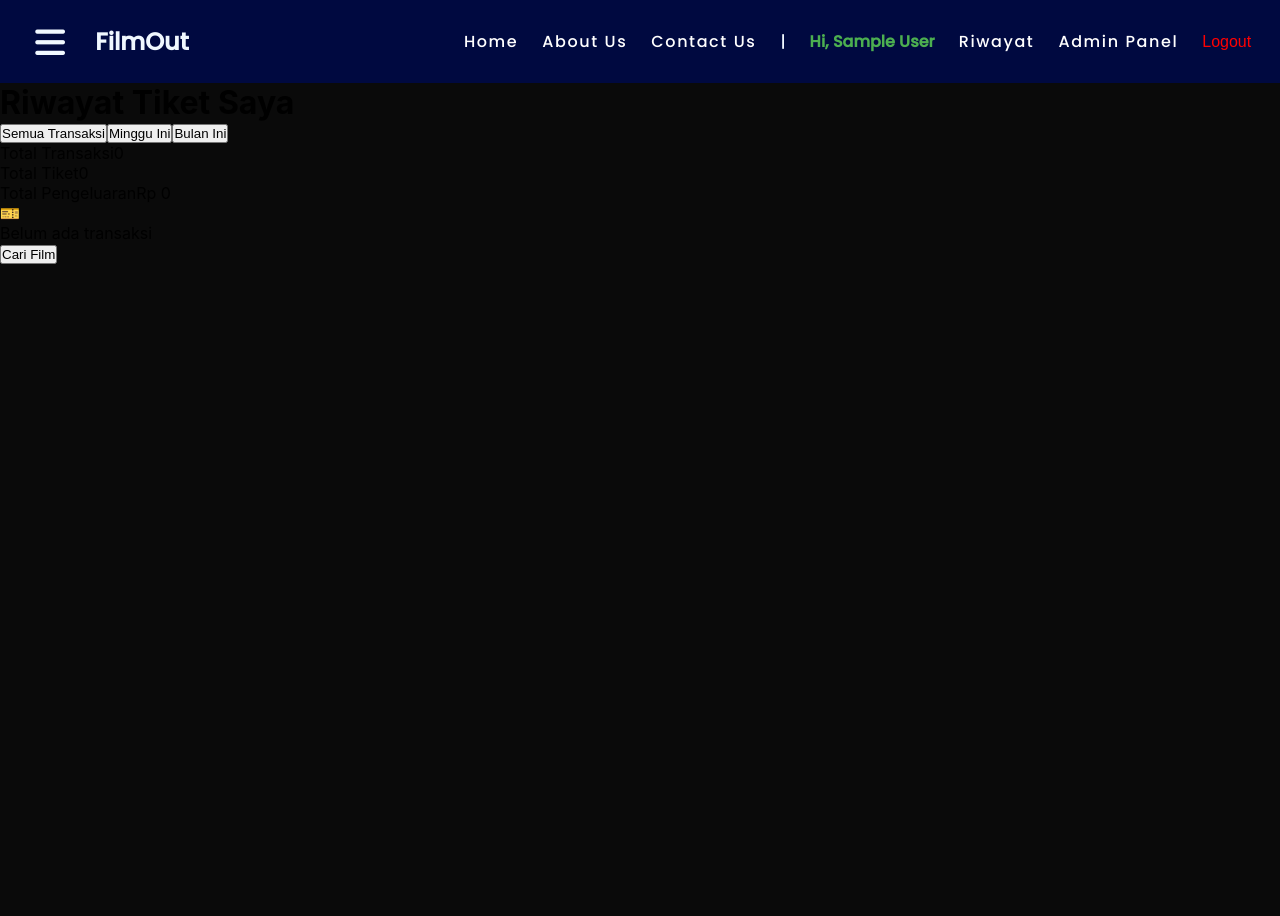
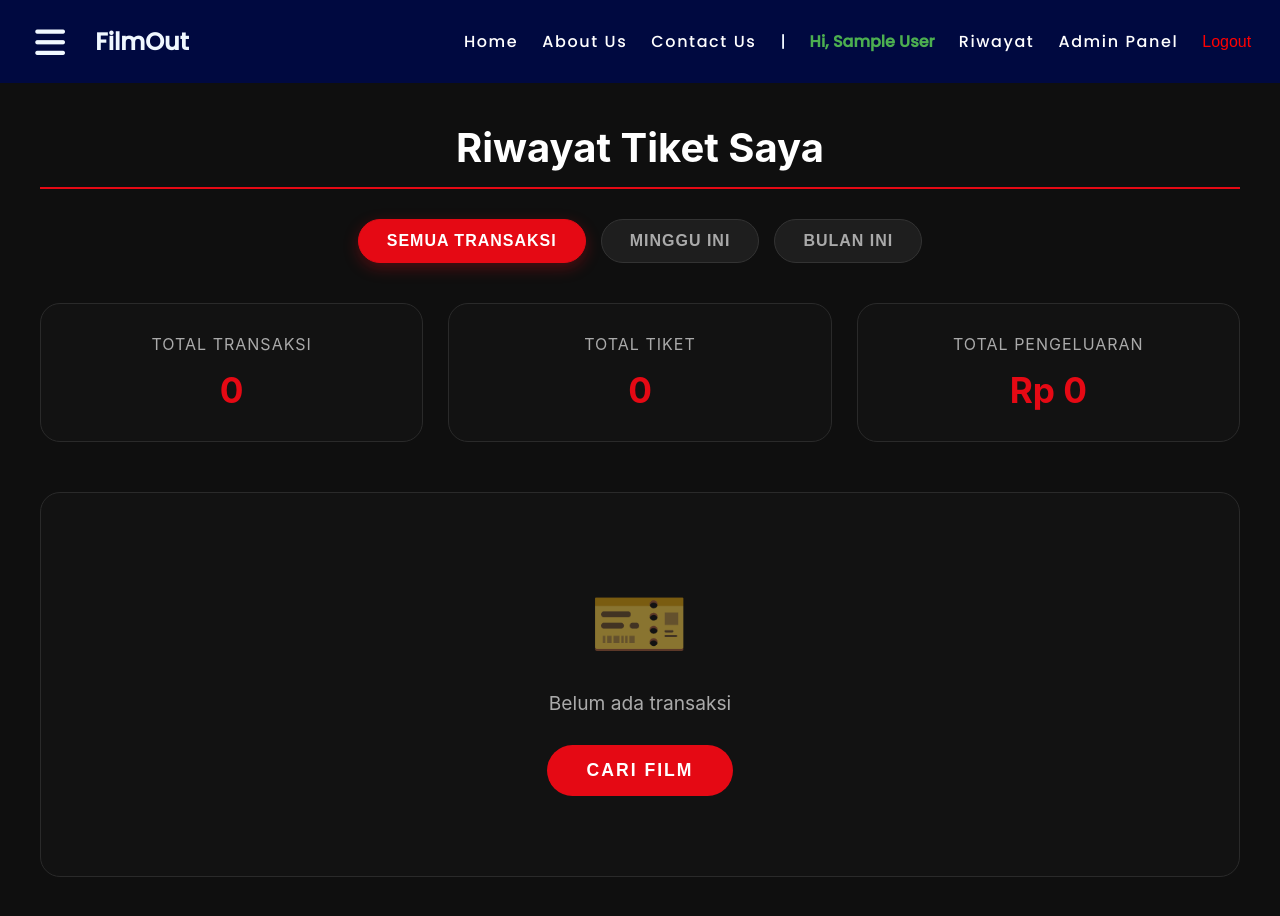
Before and after one commit to GarvinTris/Web-Bioskop, a React (Vite) app: page /riwayat-tiket in a window 1280 px wide. Before the commit the page ends 800 px from the top, so only its background shows below. Built offline with nearby package versions, Linux system fonts and the light colour scheme; sample sign-in values are in the browser's storage.

Commit message:
Riwayat Tiket jsx + Css (BARU)

```diff
--- /dev/null
+++ b/src/style/RiwayatTiket.css
@@ -0,0 +1,374 @@
+/* RiwayatTiket.css */
+
+/* ===== DASAR ===== */
+* {
+  margin: 0;
+  padding: 0;
+  box-sizing: border-box;
+}
+
+body {
+  background-color: #0a0a0a;
+  font-family:
+    "Inter",
+    -apple-system,
+    BlinkMacSystemFont,
+    "Segoe UI",
+    Roboto,
+    sans-serif;
+}
+
+.riwayat-container {
+  min-height: 100vh;
+  background-color: #0f0f0f;
+  color: #ffffff;
+  padding: 40px 20px;
+  display: flex;
+  flex-direction: column;
+  align-items: center;
+}
+
+.riwayat-container > * {
+  width: 100%;
+  max-width: 1200px;
+}
+
+.riwayat-container h1 {
+  font-size: 2.5rem;
+  font-weight: 700;
+  margin-bottom: 30px;
+  text-align: center;
+  color: #fff;
+  border-bottom: 2px solid #e50914;
+  padding-bottom: 15px;
+  display: inline-block;
+  align-self: center;
+}
+
+/* ===== FILTER BUTTONS ===== */
+.riwayat-filters {
+  display: flex;
+  gap: 15px;
+  justify-content: center;
+  margin-bottom: 40px;
+  flex-wrap: wrap;
+}
+
+.filter-btn {
+  background: #1e1e1e;
+  border: 1px solid #333;
+  color: #aaa;
+  padding: 12px 28px;
+  border-radius: 40px;
+  font-size: 1rem;
+  font-weight: 600;
+  cursor: pointer;
+  transition: all 0.2s;
+  text-transform: uppercase;
+  letter-spacing: 1px;
+}
+
+.filter-btn:hover {
+  background: #2a2a2a;
+  border-color: #e50914;
+  color: #fff;
+}
+
+.filter-btn.active {
+  background: #e50914;
+  border-color: #e50914;
+  color: white;
+  box-shadow: 0 5px 15px rgba(229, 9, 20, 0.3);
+}
+
+/* ===== STATISTIK CARDS ===== */
+.riwayat-stats {
+  display: grid;
+  grid-template-columns: repeat(auto-fit, minmax(250px, 1fr));
+  gap: 25px;
+  margin-bottom: 50px;
+}
+
+.stat-card {
+  background: #121212;
+  border-radius: 20px;
+  padding: 30px 20px;
+  text-align: center;
+  border: 1px solid #2a2a2a;
+  transition:
+    transform 0.2s,
+    box-shadow 0.2s;
+}
+
+.stat-card:hover {
+  transform: translateY(-5px);
+  box-shadow: 0 10px 20px rgba(229, 9, 20, 0.2);
+  border-color: #e50914;
+}
+
+.stat-label {
+  display: block;
+  color: #aaa;
+  font-size: 1rem;
+  text-transform: uppercase;
+  letter-spacing: 1px;
+  margin-bottom: 15px;
+}
+
+.stat-value {
+  display: block;
+  color: #e50914;
+  font-size: 2.2rem;
+  font-weight: 700;
+}
+
+/* ===== DAFTAR TRANSAKSI ===== */
+.transactions-list {
+  display: flex;
+  flex-direction: column;
+  gap: 20px;
+}
+
+.transaction-card {
+  background: #121212;
+  border-radius: 20px;
+  border: 1px solid #2a2a2a;
+  overflow: hidden;
+  transition: all 0.2s;
+}
+
+.transaction-card:hover {
+  border-color: #e50914;
+  box-shadow: 0 10px 20px rgba(229, 9, 20, 0.15);
+  transform: scale(1.01);
+}
+
+.transaction-header {
+  background: #1a1a1a;
+  padding: 15px 25px;
+  display: flex;
+  justify-content: space-between;
+  align-items: center;
+  border-bottom: 1px solid #2a2a2a;
+}
+
+.transaction-header > div {
+  display: flex;
+  align-items: center;
+  gap: 15px;
+}
+
+.transaction-id {
+  font-weight: 600;
+  color: #e50914;
+  font-size: 1rem;
+  font-family: monospace;
+  background: #2a2a2a;
+  padding: 4px 10px;
+  border-radius: 30px;
+}
+
+.transaction-badge {
+  background: #00c853;
+  color: white;
+  padding: 4px 12px;
+  border-radius: 30px;
+  font-size: 0.8rem;
+  font-weight: 600;
+  text-transform: uppercase;
+}
+
+.transaction-date {
+  color: #aaa;
+  font-size: 0.9rem;
+}
+
+.transaction-body {
+  padding: 25px;
+}
+
+.movie-info h3 {
+  font-size: 1.4rem;
+  margin-bottom: 10px;
+  color: #fff;
+}
+
+.studio-info {
+  display: flex;
+  gap: 20px;
+  color: #aaa;
+  font-size: 0.95rem;
+  margin-bottom: 20px;
+  flex-wrap: wrap;
+}
+
+.studio-info span {
+  display: flex;
+  align-items: center;
+  gap: 5px;
+}
+
+.seats-info {
+  margin-bottom: 20px;
+  padding: 15px 0;
+  border-top: 1px dashed #2a2a2a;
+  border-bottom: 1px dashed #2a2a2a;
+}
+
+.seats-label {
+  display: block;
+  color: #aaa;
+  margin-bottom: 10px;
+  font-size: 0.95rem;
+  text-transform: uppercase;
+  letter-spacing: 1px;
+}
+
+.seats-value {
+  display: flex;
+  flex-wrap: wrap;
+  gap: 10px;
+}
+
+.seat-badge {
+  background: #2a2a2a;
+  color: #e50914;
+  padding: 6px 14px;
+  border-radius: 30px;
+  font-size: 0.9rem;
+  font-weight: 600;
+  border: 1px solid #444;
+}
+
+.transaction-footer {
+  display: flex;
+  justify-content: space-between;
+  align-items: center;
+  margin-top: 20px;
+}
+
+.price-detail {
+  text-align: left;
+}
+
+.price-label {
+  display: block;
+  color: #aaa;
+  font-size: 0.9rem;
+  margin-bottom: 5px;
+}
+
+.total-price {
+  font-size: 1.6rem;
+  font-weight: 700;
+  color: #e50914;
+}
+
+.view-ticket-btn {
+  background: transparent;
+  border: 2px solid #e50914;
+  color: #e50914;
+  padding: 12px 30px;
+  border-radius: 40px;
+  font-size: 1rem;
+  font-weight: 600;
+  cursor: pointer;
+  transition: all 0.2s;
+  text-transform: uppercase;
+  letter-spacing: 1px;
+}
+
+.view-ticket-btn:hover {
+  background: #e50914;
+  color: white;
+  box-shadow: 0 5px 15px rgba(229, 9, 20, 0.3);
+}
+
+/* ===== KOSONG ===== */
+.no-transactions {
+  text-align: center;
+  padding: 80px 20px;
+  background: #121212;
+  border-radius: 20px;
+  border: 1px solid #2a2a2a;
+}
+
+.empty-icon {
+  font-size: 5rem;
+  margin-bottom: 20px;
+  opacity: 0.5;
+}
+
+.no-transactions p {
+  color: #aaa;
+  font-size: 1.2rem;
+  margin-bottom: 30px;
+}
+
+.btn-cari-film {
+  background: #e50914;
+  color: white;
+  border: none;
+  padding: 15px 40px;
+  border-radius: 50px;
+  font-size: 1.1rem;
+  font-weight: 600;
+  cursor: pointer;
+  transition: background 0.2s;
+  text-transform: uppercase;
+  letter-spacing: 2px;
+}
+
+.btn-cari-film:hover {
+  background: #b2070d;
+}
+
+/* ===== LOADING ===== */
+.loading-spinner {
+  text-align: center;
+  padding: 100px;
+  color: #e50914;
+  font-size: 1.5rem;
+}
+
+/* ===== RESPONSIVE ===== */
+@media (max-width: 768px) {
+  .riwayat-container h1 {
+    font-size: 2rem;
+  }
+
+  .filter-btn {
+    padding: 10px 20px;
+    font-size: 0.9rem;
+  }
+
+  .stat-card {
+    padding: 20px;
+  }
+
+  .stat-value {
+    font-size: 1.8rem;
+  }
+
+  .transaction-header {
+    flex-direction: column;
+    align-items: flex-start;
+    gap: 10px;
+  }
+
+  .studio-info {
+    flex-direction: column;
+    gap: 8px;
+  }
+
+  .transaction-footer {
+    flex-direction: column;
+    gap: 20px;
+    align-items: stretch;
+  }
+
+  .view-ticket-btn {
+    width: 100%;
+    text-align: center;
+  }
+}
```
Also changed, not shown: src/Page/RiwayatTiket.jsx (+24 -39 lines).
